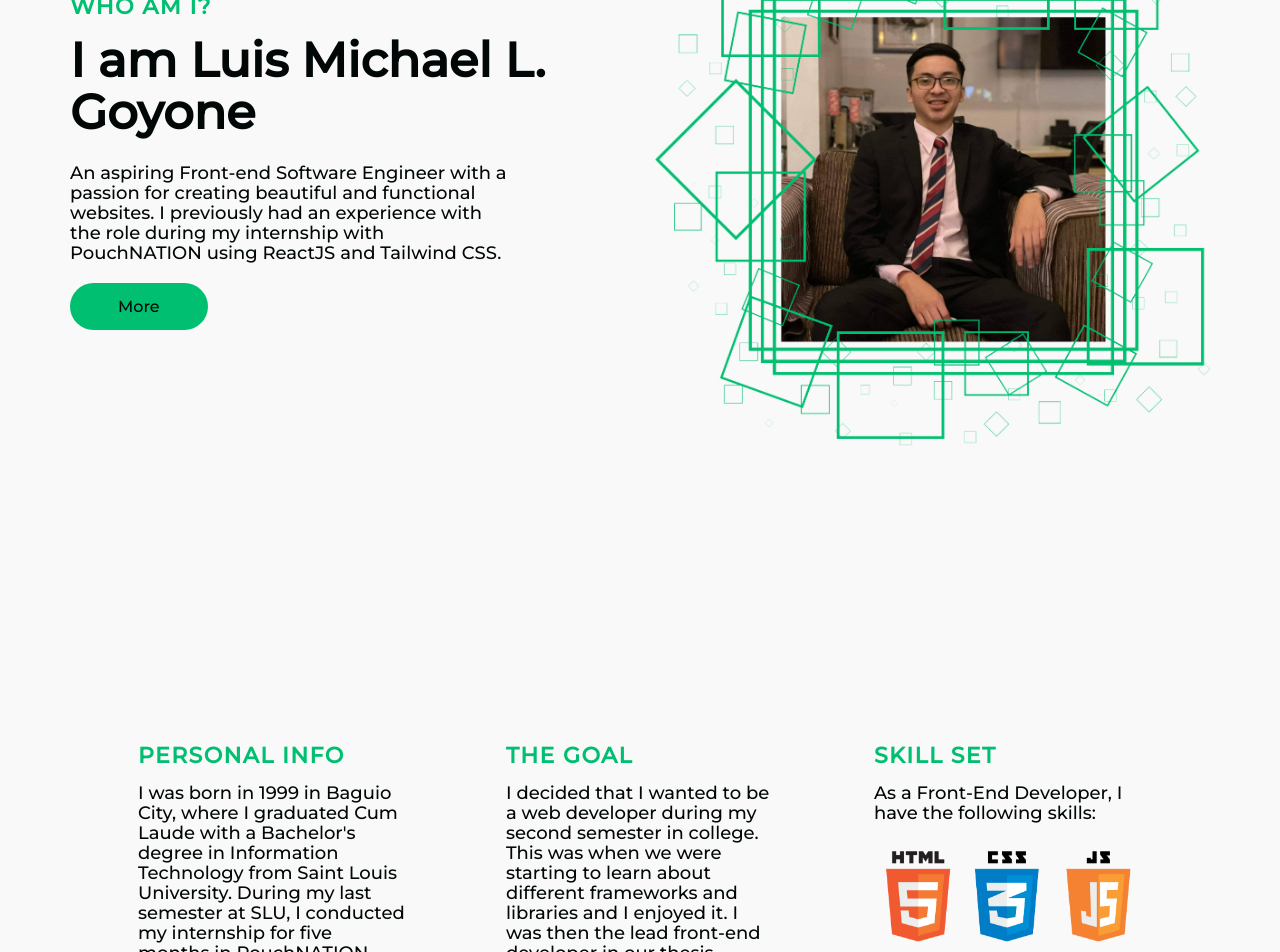
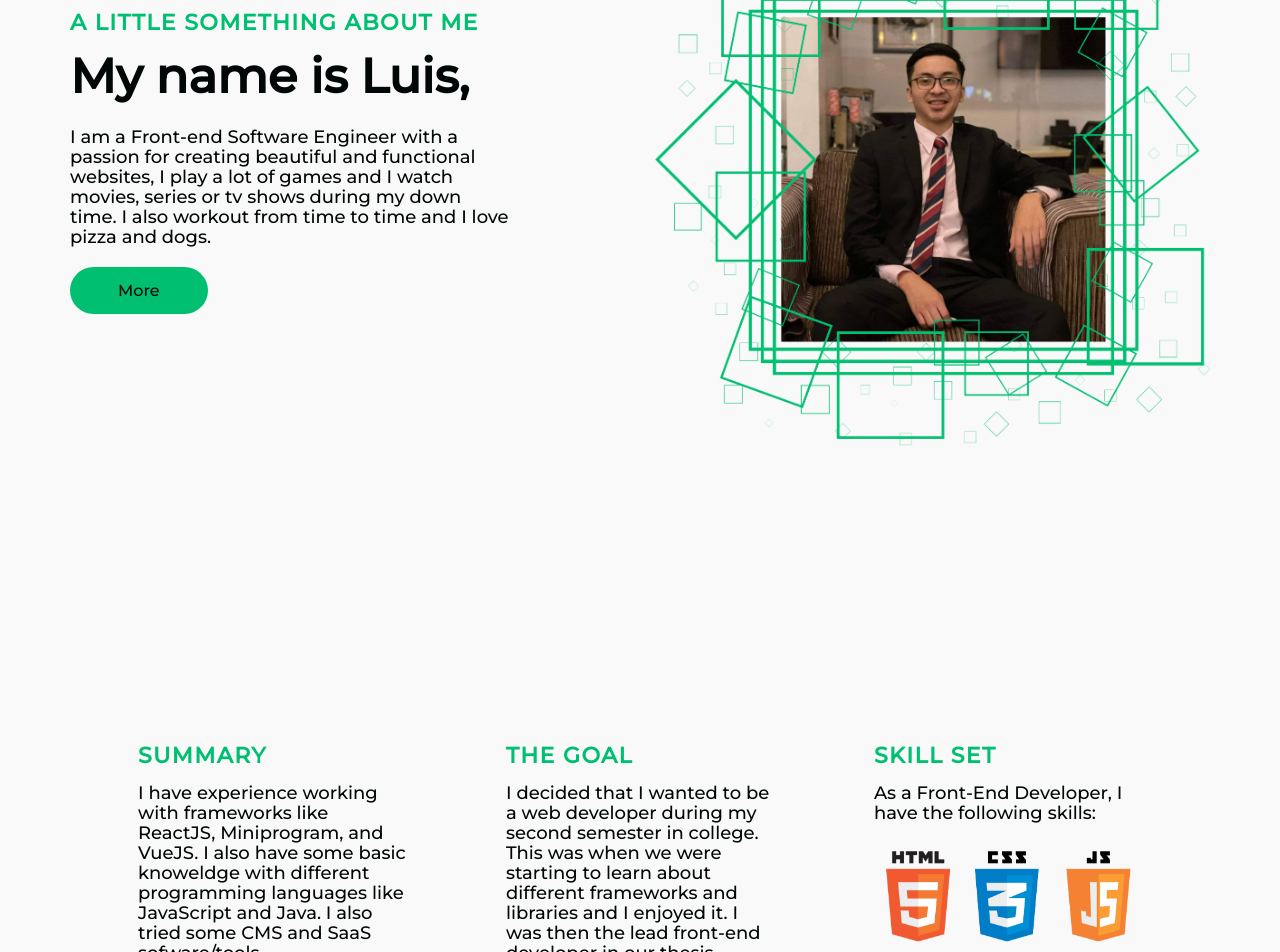
Before and after one commit to LuisGoyonee/personal-website, a React (Create React App) app: page / in a window 1280 px wide. Shown: the part 1000-1952 px from the top of the page. Built offline with nearby package versions, Linux system fonts and the light colour scheme.

Commit message:
Update data on about section

```diff
--- a/src/sections/about/Data.js
+++ b/src/sections/about/Data.js
@@ -3,14 +3,14 @@ export const aboutContentsOne = {
   lightBg: true,
   lightText: false,
   lightTextDesc: false,
-  topLine: "Who am I?",
-  headLine: "I am Luis Michael L. Goyone",
+  topLine: "A little something about me",
+  headLine: "My name is Luis,",
   description:
-    "An aspiring Front-end Software Engineer with a passion for creating beautiful and functional websites. I previously had an experience with the role during my internship with PouchNATION using ReactJS and Tailwind CSS.",
+    `I am a Front-end Software Engineer with a passion for creating beautiful and functional websites, I play a lot of games and I watch movies, series or tv shows during my down time. I also workout from time to time and I love pizza and dogs.`,
   buttonLabel: "More",
   imgStart: false,
   img: require("../../images/me3.png"),
-  alt: "Car",
+  alt: "profile-pic",
   dark: true,
   primary: true,
   darkText: true,
@@ -30,10 +30,10 @@ export const aboutContentsTwo = {
   spacing: true,
   buttonLabel: "Projects",
   img: require("../../images/skills.png"),
-  alt: "Skills",
-  personalInfo: "Personal Info",
+  alt: "skills",
+  personalInfo: "Summary",
   personalInfoDescription:
-    "I was born in 1999 in Baguio City, where I graduated Cum Laude with a Bachelor's degree in Information Technology from Saint Louis University. During my last semester at SLU, I conducted my internship for five months in PouchNATION, where I was introduced to ReactJS and Tailwind CSS.",
+    "I have experience working with frameworks like ReactJS, Miniprogram, and VueJS. I also have some basic knoweldge with different programming languages like JavaScript and Java. I also tried some CMS and SaaS sofware/tools.",
   theGoal: "The goal",
   theGoalDescription:
     "I decided that I wanted to be a web developer during my second semester in college. This was when we were starting to learn about different frameworks and libraries and I enjoyed it. I was then the lead front-end developer in our thesis. While conducting my internship in PouchNATION, I learned how to work with ReactJS and its components. My goal now is to gain more knowledge in the field of web development and to be able to work with different frameworks, and libraries and eventually to be a full-stack developer.",
```
